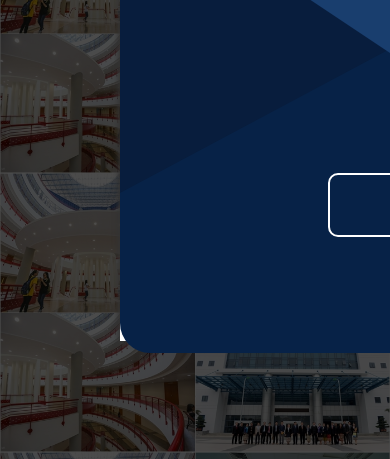
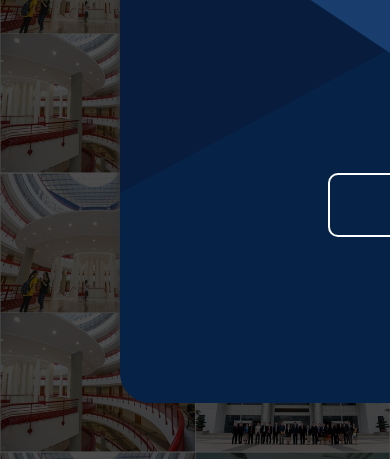
Before and after one commit to letrunghieu2001/graduation, a plain HTML site: page index.html in a window 390 px wide. Shown: the part 385-844 px from the top of the page. Drawn offline with nearby package versions, Linux system fonts and the light colour scheme.

Commit message:
fix responsive

```diff
--- a/index.html
+++ b/index.html
@@ -164,7 +164,7 @@
 
     .bottom {
         width: 600px;
-        height: 320px;
+        height: 370px;
         position: absolute;
         background: #072247;
         top: 160px;
```
